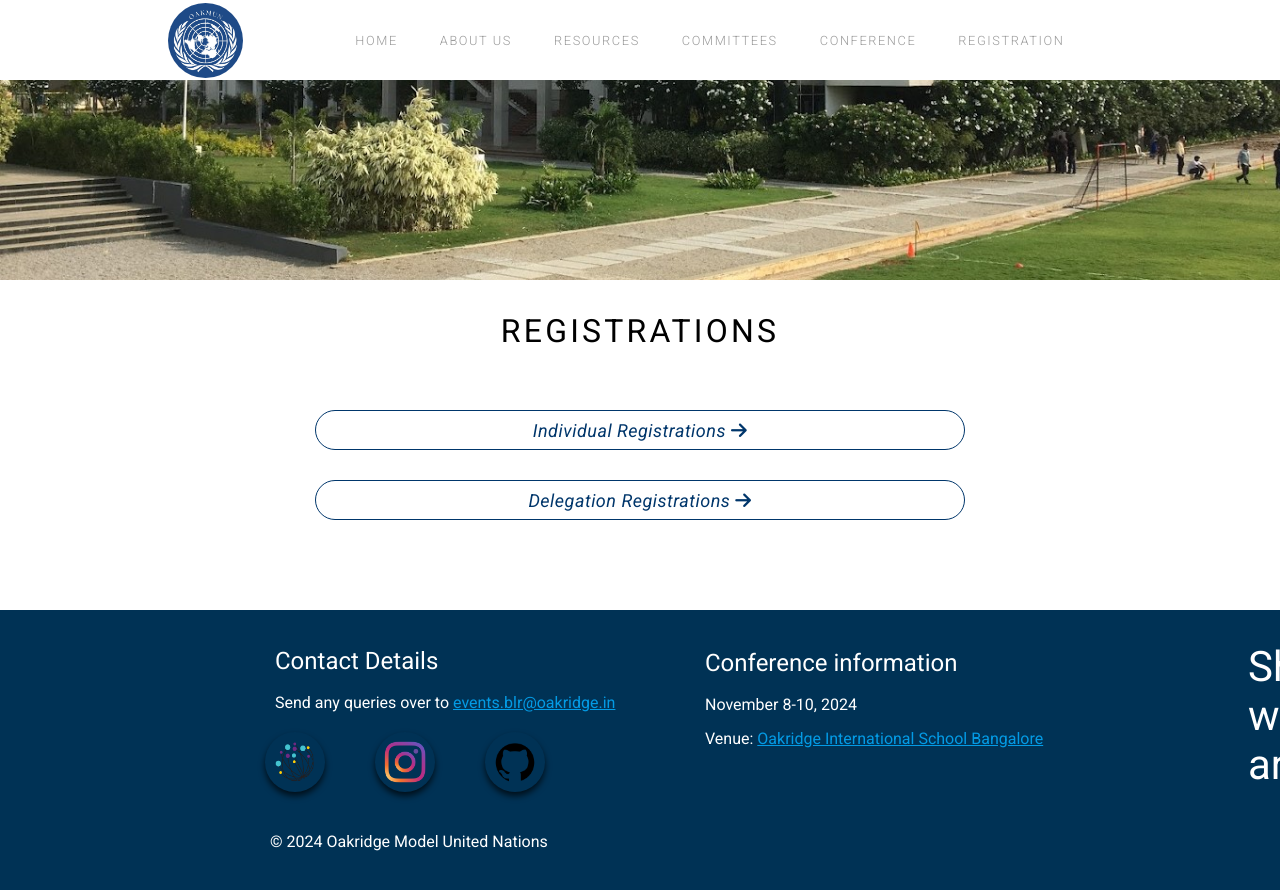
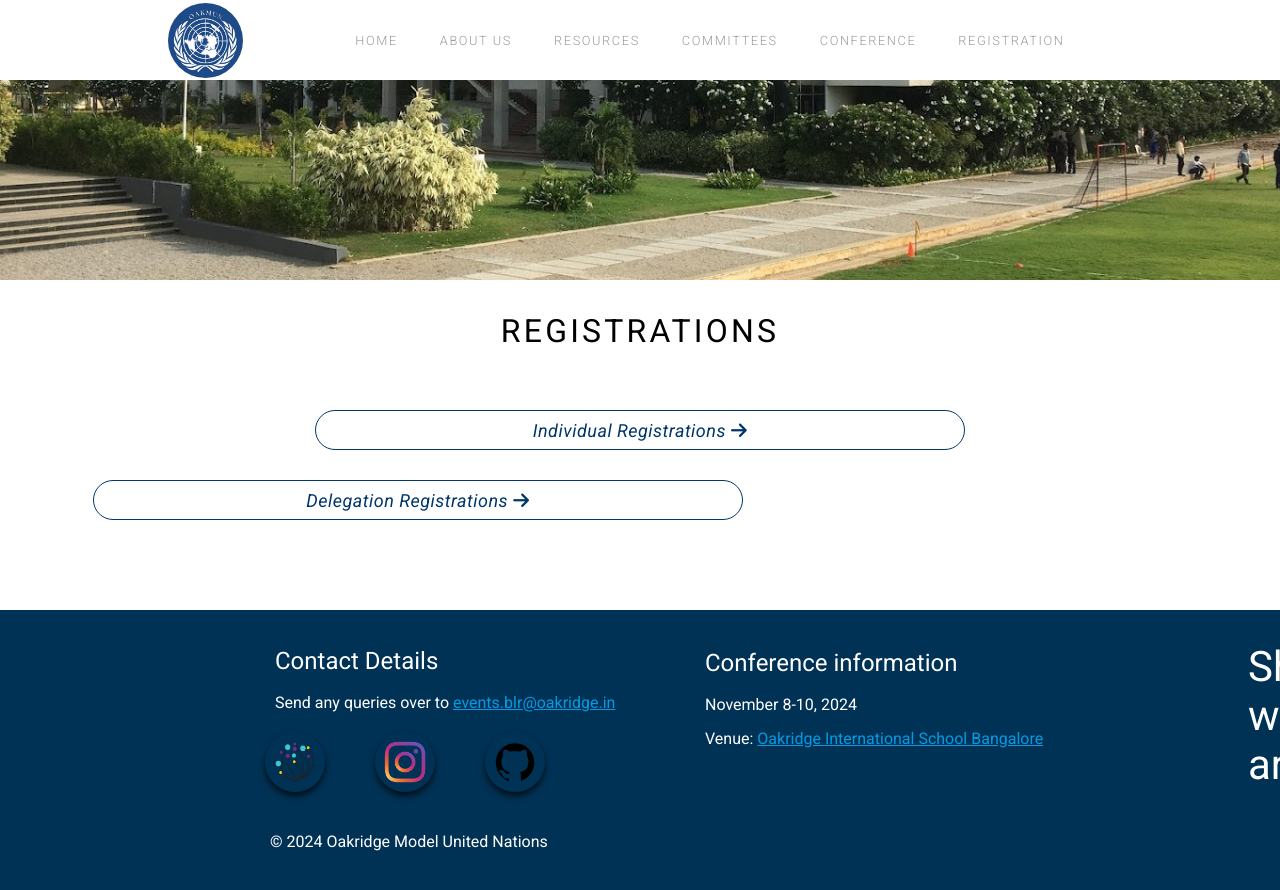
Before and after one commit to adithyabangolae/oakmun, a React (Vite) app: page /register in a window 1280 px wide. Shown: the top 890 px of the page. Built offline with nearby package versions, Linux system fonts and the light colour scheme.

Commit message:
added registration links

```diff
--- a/src/Components/pages/Registrations.jsx
+++ b/src/Components/pages/Registrations.jsx
@@ -19,6 +19,18 @@
         </div>
 
 <div className="button_reg">
+<a
+      href="/https://docs.google.com/forms/d/e/1FAIpQLSfXDcvAFUlDG9U_HCTOQzzhu132pS16CiG2Q2O4xYhRmoW6cw/viewform"
+      target="_blank"
+      rel="noopener noreferrer"
+      style={{
+        textDecoration: 'none',
+        color: 'inherit',
+        display: 'block',
+        width: '100%',
+        height: '100%'
+      }}
+    >
          <Button buttonStyle='btn--r' >
           Individual Registrations
           <i className="fas fa-arrow-right"
@@ -26,16 +38,27 @@
 
           }}></i>
           </Button>
-
+</a>
           </div>
-
+          <a
+      href="https://docs.google.com/forms/d/e/1FAIpQLSd5f_5MTo-ahFOokglaqguBXb6mTll-pIXMDOL_xTUGIwrbQg/viewform"
+      target="_blank"
+      rel="noopener noreferrer"
+      style={{
+        textDecoration: 'none',
+        color: 'inherit',
+        display: 'block',
+        width: '100%',
+        height: '100%'
+      }}
+    >
           <Button buttonStyle='btn--r'
          >
         Delegation Registrations
           <i className="fas fa-arrow-right"
           style={{marginLeft:5}}></i>
           </Button>
-
+</a>
 
 
 
```
